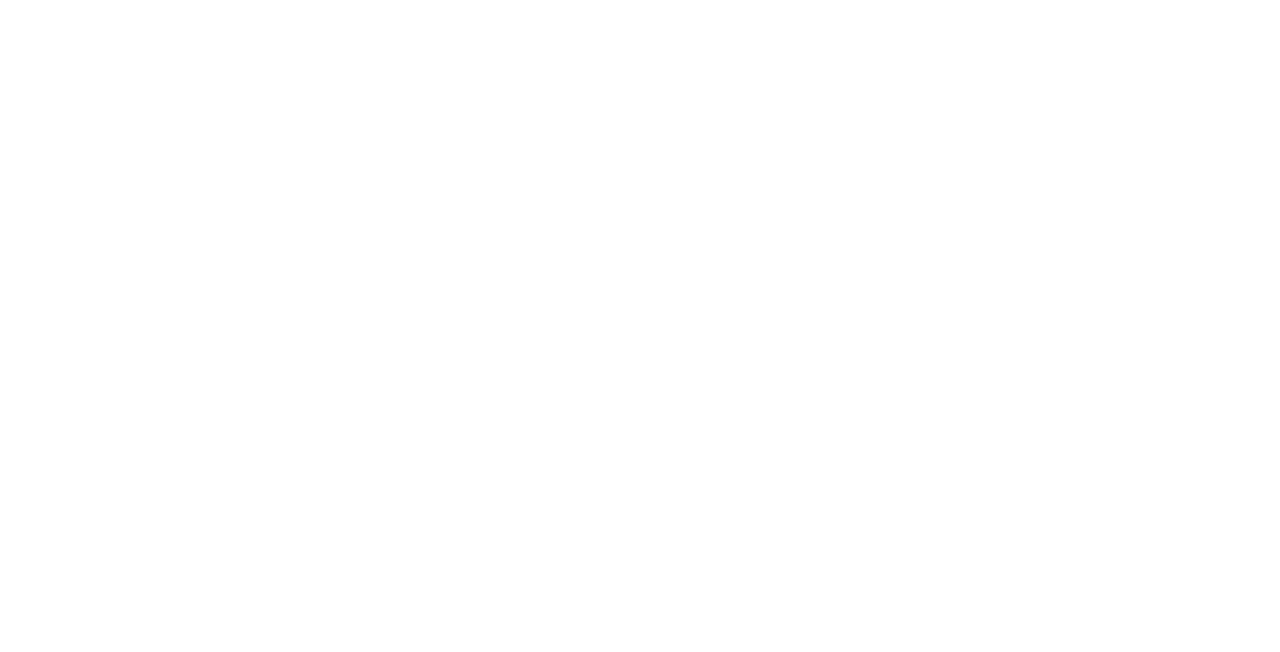
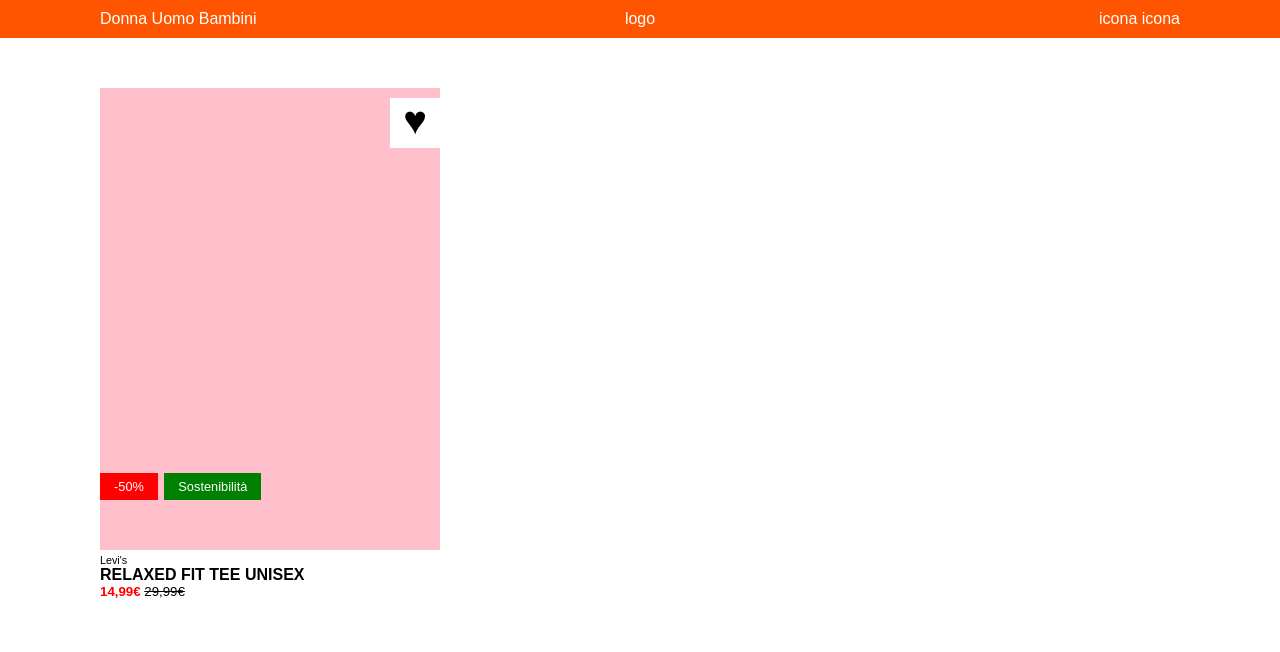
Before and after one commit to VoilaSecari/html-css-boolando, a plain HTML site: page index.html in a window 1280 px wide. Drawn offline with Linux system fonts and the light colour scheme.

Commit message:
header, card layout

```diff
--- a/CSS/style.css
+++ b/CSS/style.css
@@ -26,13 +26,111 @@ ul {
 
 .debug,
 .debug * {
-  min-height: 100px;
+  min-height: 30px;
   padding: 5px;
   background-color: #ff000022;
+  border: 1px dashed red;
 }
 
 .container {
   max-width: 1080px;
   margin: 0 auto;
-  padding: 0 10px;
+  padding: 10px 0;
 }
+
+.row {
+  display: flex;
+}
+
+.text-centered {
+  text-align: center;
+}
+
+.text-right {
+  text-align: right;
+}
+
+.btn-badge-general {
+  padding: 6px 14px;
+  display: inline-block;
+  color: white;
+  font-size: 0.8rem;
+  margin-right: 2px;
+}
+
+.btn-badge-general.btn-red {
+  background-color: red;
+}
+
+.btn-badge-general.btn-green {
+  background-color: green;
+}
+
+/* header */
+
+.barra-header {
+  background-color: rgb(255, 85, 0);
+}
+
+.container.row {
+  justify-content: space-between;
+  align-items: center;
+  color: white;
+}
+
+.container.row > * {
+  width: calc(100% / 3);
+}
+
+/* card */
+
+.card-article {
+  width: 340px;
+  height: 462px;
+  background-color: pink;
+  position: relative;
+  margin-bottom: 4px;
+}
+
+.card-container {
+  padding-top: 40px;
+  padding-bottom: 40px;
+}
+
+/* card badge cuore */
+
+.badge-cuore {
+  width: 50px;
+  height: 50px;
+  background-color: white;
+  font-size: 40px;
+  text-align: center;
+
+  /* posizione */
+  position: absolute;
+  top: 10px;
+  right: 0;
+}
+
+/* badge promo card */
+
+.container-badge-promo {
+  position: absolute;
+  top: 385px;
+}
+
+/* card data */
+
+h6 {
+  font-weight: 100;
+}
+
+h5 {
+  color: red;
+}
+
+.prezzo-vecchio {
+  font-weight: 100;
+  color: black;
+  text-decoration: line-through;
+}
--- a/index.html
+++ b/index.html
@@ -7,8 +7,40 @@
     <link rel="stylesheet" href="./CSS/style.css" />
   </head>
   <body>
-    <header></header>
-    <main></main>
+    <header>
+      <div class="barra-header">
+        <div class="container row">
+          <div class="menu-header">Donna Uomo Bambini</div>
+          <!-- un flex per il logo per centrarlo? -->
+          <div class="logo-header text-centered">logo</div>
+          <div class="icone-header text-right">icona icona</div>
+        </div>
+      </div>
+    </header>
+    <main>
+      <div class="container">
+        <div class="card-container">
+          <article class="card-article">
+            <!-- andrà una immagine qua-->
+            <div class="badge-cuore">&hearts;</div>
+            <div class="container-badge-promo">
+              <div class="btn-badge-general btn-red">-50%</div>
+              <div class="btn-badge-general btn-green btn-promo-sostenibilita">
+                Sostenibilità
+              </div>
+            </div>
+          </article>
+          <div class="card-data">
+            <!-- qui ci vanno tutte le info -->
+            <h6 class="brand">Levi's</h6>
+            <h4 class="nome-prodotto">RELAXED FIT TEE UNISEX</h4>
+            <h5 class="prezzo-scontato">
+              14,99€ <span class="prezzo-vecchio">29,99€</span>
+            </h5>
+          </div>
+        </div>
+      </div>
+    </main>
     <footer></footer>
   </body>
 </html>
```
Also changed, not shown: IMG/1.webp (added), IMG/1b.webp (added), IMG/2.webp (added), IMG/2b.webp (added), IMG/3.webp (added), IMG/3b.webp (added), IMG/4.webp (added), IMG/4b.webp (added), IMG/5.webp (added), IMG/5b.webp (added), IMG/6.webp (added), IMG/6b.webp (added), IMG/boolean-logo.png (added).
